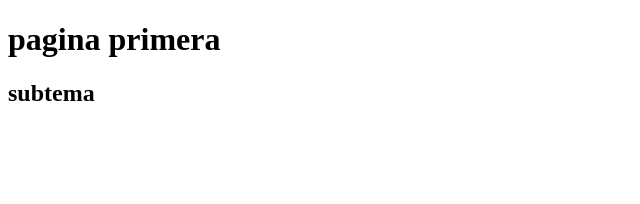
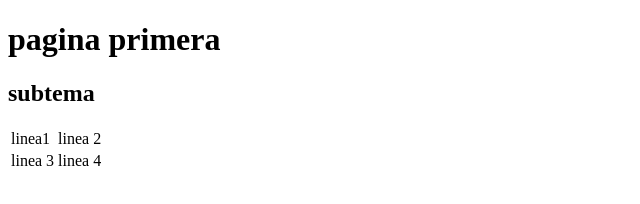
Before and after one commit to ArmandoRamirez01/git_curso, a plain HTML site: page index.html in a window 1280 px wide. Shown: the whole page, without its empty margins (0-640 px from the left). Drawn offline with Linux system fonts and the light colour scheme.

Commit message:
se agrego tabla

```diff
--- a/index.html
+++ b/index.html
@@ -8,5 +8,15 @@
         <body>
             <h1>pagina primera</h1>
             <h2>subtema</h2>
+            <table>
+                <tr>
+                    <td>linea1</td>
+                    <td>linea 2</td>
+                </tr>
+                <tr>
+                    <td>linea 3</td>
+                    <td>linea 4</td>
+                </tr>
+            </table>
         </body>
 </html>
```
